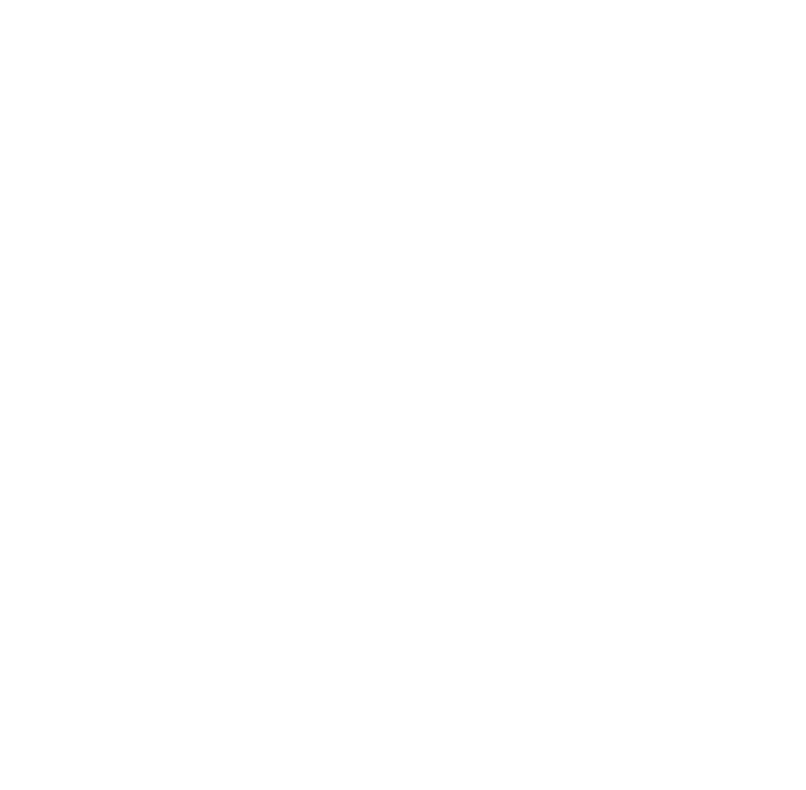
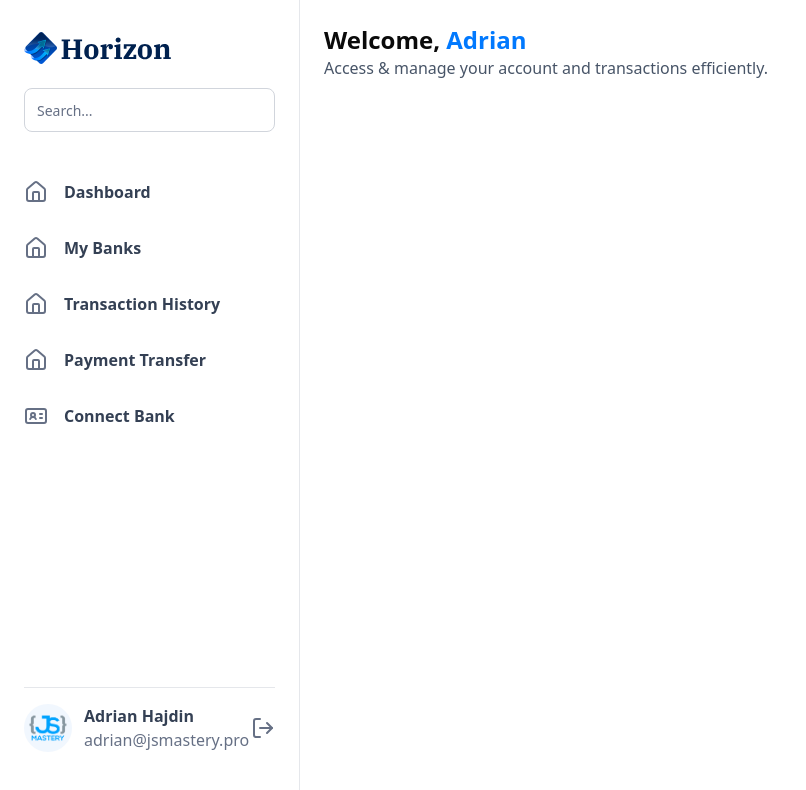
Before and after one commit to Atimscreative/horizon, a React (Vite) app: page /dashboard in a window 1280 px wide. Shown: the top 790 px of the page, without its empty margins (0-806 px from the left). Built offline with nearby package versions, Linux system fonts and the light colour scheme.

Commit message:
Add dashboard sidebar and mobile navigation components; update routes and package dependencies

```diff
--- a/package.json
+++ b/package.json
@@ -14,6 +14,7 @@
     "@tailwindcss/vite": "^4.0.13",
     "class-variance-authority": "^0.7.1",
     "clsx": "^2.1.1",
+    "iconsax-react": "^0.0.8",
     "lucide-react": "^0.479.0",
     "react": "^19.0.0",
     "react-dom": "^19.0.0",
--- a/src/App.tsx
+++ b/src/App.tsx
@@ -23,8 +23,8 @@ function App() {
         <Route path="dashboard" element={<DashboardLayout />}>
           <Route index element={<Home />} />
           <Route path="my-banks" element={<MyBanks />} />
-          <Route path="payments" element={<Payments />} />
-          <Route path="transactions" element={<TransactionHistory />} />
+          <Route path="payment-transfer" element={<Payments />} />
+          <Route path="transaction-history" element={<TransactionHistory />} />
           <Route path="connect-bank" element={<ConnectBank />} />
         </Route>
       </Routes>
--- /dev/null
+++ b/src/components/dashboard-comps/DashboardSidebar.tsx
@@ -0,0 +1,102 @@
+import Logo from "@/assets/horizon-logo.svg";
+import { cn } from "@/lib/utils";
+import { Home, IdCard, LogOut } from "lucide-react";
+import { Link } from "react-router";
+import UserImg from "@/assets/jsmastery.png";
+
+const DasboardSidebar = () => {
+  return (
+    <aside className="w-full hidden md:flex flex-col justify-between px-6 py-8 bg-white border-r border-gray-200 h-screen">
+      <div>
+        <Link to="/dashboard">
+          <img src={Logo} alt="Horizon Logo" />
+        </Link>
+
+        <div className="w-full mt-6">
+          <input
+            type="text"
+            id="search"
+            aria-label="Search"
+            placeholder="Search..."
+            className="mt-1 block w-full h-11 px-3 py-2 border placeholder:text-body-light border-gray-300 rounded-md focus:outline-none focus:ring-main focus:border-main text-sm"
+          />
+          <span></span>
+        </div>
+
+        {/* MENUS */}
+        <nav className="mt-8">
+          {navMenus.map((menu, index) => (
+            <Link
+              key={index}
+              to={menu.to}
+              className={cn(
+                "flex items-center group font-semibold duration-300 pr-3.5 py-4 text-label rounded-md hover:bg-gradient-to-r hover:from-main hover:to-secondary hover:text-white hover:pl-3.5"
+                // "bg-gradient-to-r from-main to-secondary text-white pl-3.5"
+              )}
+            >
+              {menu.icon}
+              <span className="ml-4">{menu.name}</span>
+            </Link>
+          ))}
+        </nav>
+      </div>
+
+      <div className="border-t flex justify-between items-center border-gray-200 py-4">
+        <div className="inline-flex items-center gap-3">
+          <img
+            src={UserImg}
+            alt="user avatar"
+            className="w-12 h-12 rounded-full"
+          />
+          <div>
+            <p className="font-semibold text-label">Adrian Hajdin</p>
+            <p className="text-body-light">adrian@jsmastery.pro</p>
+          </div>
+        </div>
+        <span aria-label="Logout" className="cursor-pointer text-body-light">
+          <LogOut size={24} />
+        </span>
+      </div>
+    </aside>
+  );
+};
+
+export default DasboardSidebar;
+
+export const navMenus = [
+  {
+    name: "Dashboard",
+    to: "/dashboard",
+    icon: (
+      <Home className="text-body-light duration-300 group-hover:text-white" />
+    ),
+  },
+  {
+    name: "My Banks",
+    to: "/dashboard/my-banks",
+    icon: (
+      <Home className="text-body-light duration-300 group-hover:text-white" />
+    ),
+  },
+  {
+    name: "Transaction History",
+    to: "/dashboard/transaction-history",
+    icon: (
+      <Home className="text-body-light duration-300 group-hover:text-white" />
+    ),
+  },
+  {
+    name: "Payment Transfer",
+    to: "/dashboard/payment-transfer",
+    icon: (
+      <Home className="text-body-light duration-300 group-hover:text-white" />
+    ),
+  },
+  {
+    name: "Connect Bank",
+    to: "/dashboard/connect-bank",
+    icon: (
+      <IdCard className="text-body-light duration-300 group-hover:text-white" />
+    ),
+  },
+];
--- /dev/null
+++ b/src/components/dashboard-comps/MobileDashboardNav.tsx
@@ -0,0 +1,17 @@
+import Logo from "@/assets/horizon-logo.svg";
+import { HambergerMenu } from "iconsax-react";
+
+export default function MobileDashboardNav() {
+  return (
+    <header className="py-4 md:hidden border-b border-gray-200 md:hidden">
+      <div className="container mx-auto px-4">
+        <div className="flex gap-3">
+          <span className="inline-flex items-center justify-center w-10 h-10 bg-main rounded-[8px]">
+            <HambergerMenu size="24" color="#fff" />
+          </span>
+          <img src={Logo} alt="Horizon Logo" />
+        </div>
+      </div>
+    </header>
+  );
+}
--- /dev/null
+++ b/src/components/dashboard-comps/MobileDashboardSidebar.tsx
@@ -0,0 +1,25 @@
+import { navMenus } from "./DashboardSidebar";
+import { Link } from "react-router";
+import { cn } from "@/lib/utils";
+
+export default function MobileDashboardSidebar() {
+  return (
+    <aside>
+      <nav className="mt-8">
+        {navMenus.map((menu, index) => (
+          <Link
+            key={index}
+            to={menu.to}
+            className={cn(
+              "flex items-center group font-semibold duration-300 pr-3.5 py-4 text-label rounded-md hover:bg-gradient-to-r hover:from-main hover:to-secondary hover:text-white hover:pl-3.5"
+              // "bg-gradient-to-r from-main to-secondary text-white pl-3.5"
+            )}
+          >
+            {menu.icon}
+            <span className="ml-4">{menu.name}</span>
+          </Link>
+        ))}
+      </nav>
+    </aside>
+  );
+}
--- a/src/layouts/DashboardLayout.tsx
+++ b/src/layouts/DashboardLayout.tsx
@@ -1,5 +1,17 @@
-
+import DasboardSidebar from "@/components/dashboard-comps/DashboardSidebar";
+import MobileDashboardNav from "@/components/dashboard-comps/MobileDashboardNav";
+import { Outlet } from "react-router";
 
 export default function DashboardLayout() {
-  return <div></div>;
+  return (
+    <section className="grid md:grid-cols-[300px_1fr]">
+      <div>
+        <MobileDashboardNav />
+        <DasboardSidebar />
+      </div>
+      <div className="flex-1">
+        <Outlet />
+      </div>
+    </section>
+  );
 }
--- a/src/pages/dashboard/Home.tsx
+++ b/src/pages/dashboard/Home.tsx
@@ -1,3 +1,16 @@
+import React from "react";
+
 export default function Home() {
-  return <div></div>;
+  return (
+    <div className="p-6">
+      <div>
+        <h1 className="font-semibold text-2xl">
+          Welcome, <span className="text-main">Adrian</span>
+        </h1>
+        <p className="text-body">
+          Access & manage your account and transactions efficiently.
+        </p>
+      </div>
+    </div>
+  );
 }
```
Also changed, not shown: 1 other file (tests, documents, lock files or other folders).
